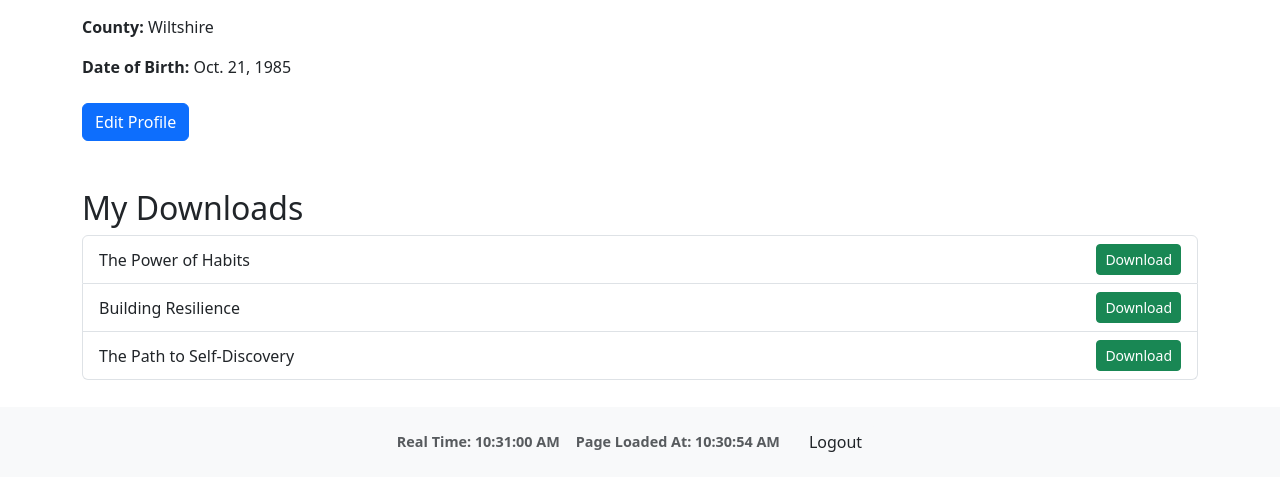
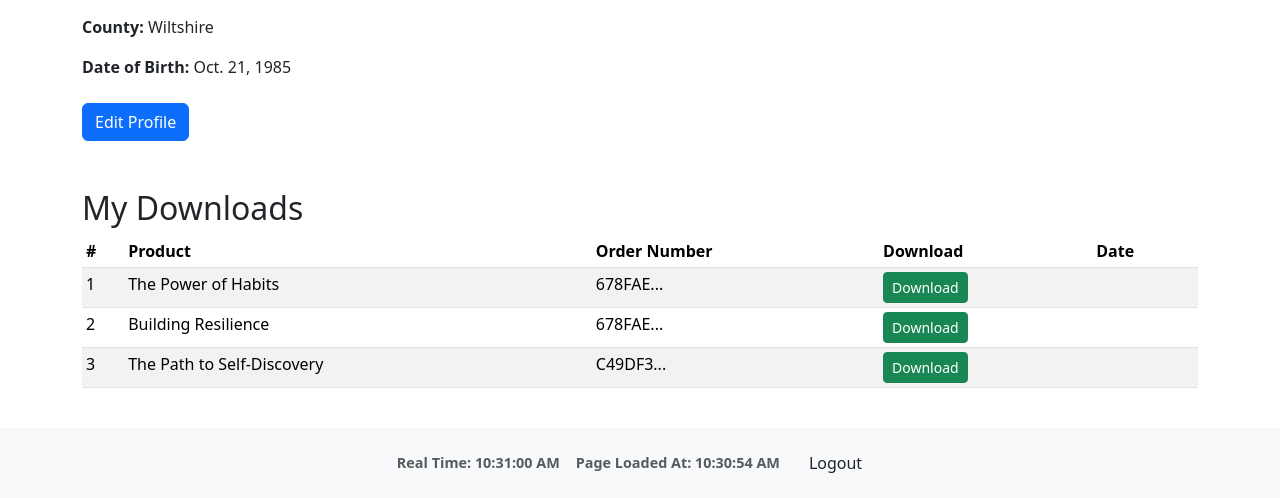
Before and after one commit to phloreenm/MP4-Django-CI-CoBC, a Django app: page /profiles/my-profile/ in a window 1280 px wide. Shown: the part 323-821 px from the top of the page. Before the commit the page ends 775 px from the top, so only its background shows below. Run offline with Django 3.2, Linux system fonts and the light colour scheme; a user stored in the database is signed in; data comes from the database, SQL or seed files in the repository; both versions use the stored data as it was after the commit; some libraries are stand-ins or nearby versions.

Commit message:
Enhance My Downloads section with a dynamic Bootstrap themed table layout; add order number copy functionality and inline notification

```diff
--- a/profiles/templates/profiles/my_profile.html
+++ b/profiles/templates/profiles/my_profile.html
@@ -20,24 +20,90 @@
         <a href="{% url 'profiles:edit_profile' %}" class="btn btn-primary">Edit Profile</a>
     </div>
 
-  <!-- My Downloads Section -->
+    <!-- My Downloads Section (Dynamic Table) -->
     <div class="mt-5">
         <h2>My Downloads</h2>
         {% if downloads %}
-      <ul class="list-group">
+            <div class="table-responsive">
+                <table class="table table-striped table-sm">
+                    <thead>
+                        <tr>
+                            <th scope="col">#</th>
+                            <th scope="col">Product</th>
+                            <th scope="col">Order Number</th>
+                            <th scope="col">Download</th>
+                            <th scope="col">Date</th>
+                        </tr>
+                    </thead>
+                    <tbody>
                         {% for download in downloads %}
-          <li class="list-group-item d-flex justify-content-between align-items-center">
-            <span>{{ download.product.name }}</span>
+                            <tr>
+                                <td>{{ forloop.counter }}</td>
+                                <td>{{ download.product.name }}</td>
+                                <td>
+                                    <!-- Display a truncated order number with the full number stored in a data attribute -->
+                                    <span class="order-number" style="position: relative; cursor: pointer;" onclick="copyOrderNumber(this)" data-full="{{ download.order_number }}">
+                                        {{ download.order_number|slice:":6" }}...
+                                    </span>
+                                </td>
+                                <td>
                                     <a href="{% url 'orders:download_product' download.order_number download.product.id %}" class="btn btn-sm btn-success">
                                         Download
                                     </a>
-          </li>
+                                </td>
+                                <td>
+                                    {{ download.order.date|date:"d/m/Y" }}
+                                </td>
+                            </tr>
                         {% endfor %}
-      </ul>
+                    </tbody>
+                </table>
+            </div>
         {% else %}
             <p>You have not purchased any downloadable products yet.</p>
         {% endif %}
     </div>
+</div>
 
-</div>
+<!-- Inline CSS for the copy notification -->
+<style>
+.copy-message {
+    position: absolute;
+    top: -1.5em;
+    left: 50%;
+    transform: translateX(-50%);
+    background-color: #28a745;
+    color: white;
+    padding: 2px 6px;
+    border-radius: 3px;
+    font-size: 0.75rem;
+    opacity: 1;
+    transition: opacity 0.5s ease-out;
+    pointer-events: none;
+}
+</style>
+
+<!-- JavaScript to copy the order number and display a temporary notification -->
+<script>
+function copyOrderNumber(element) {
+    const orderNumber = element.getAttribute('data-full');
+    navigator.clipboard.writeText(orderNumber).then(function() {
+        // Create a notification message element
+        const msg = document.createElement('div');
+        msg.className = 'copy-message';
+        msg.textContent = 'Copied!';
+        // Append the message to the clicked element
+        element.appendChild(msg);
+        // Remove the message after 1.5 seconds with a fade-out effect
+        setTimeout(function() {
+            msg.style.opacity = '0';
+            setTimeout(function() {
+                msg.remove();
+            }, 500);
+        }, 1200);
+    }, function(err) {
+        console.error('Could not copy text: ', err);
+    });
+}
+</script>
 {% endblock %}
```
Also changed, not shown: README.md, db.sqlite3. Lines whose indentation alone changed are shown as unchanged.
